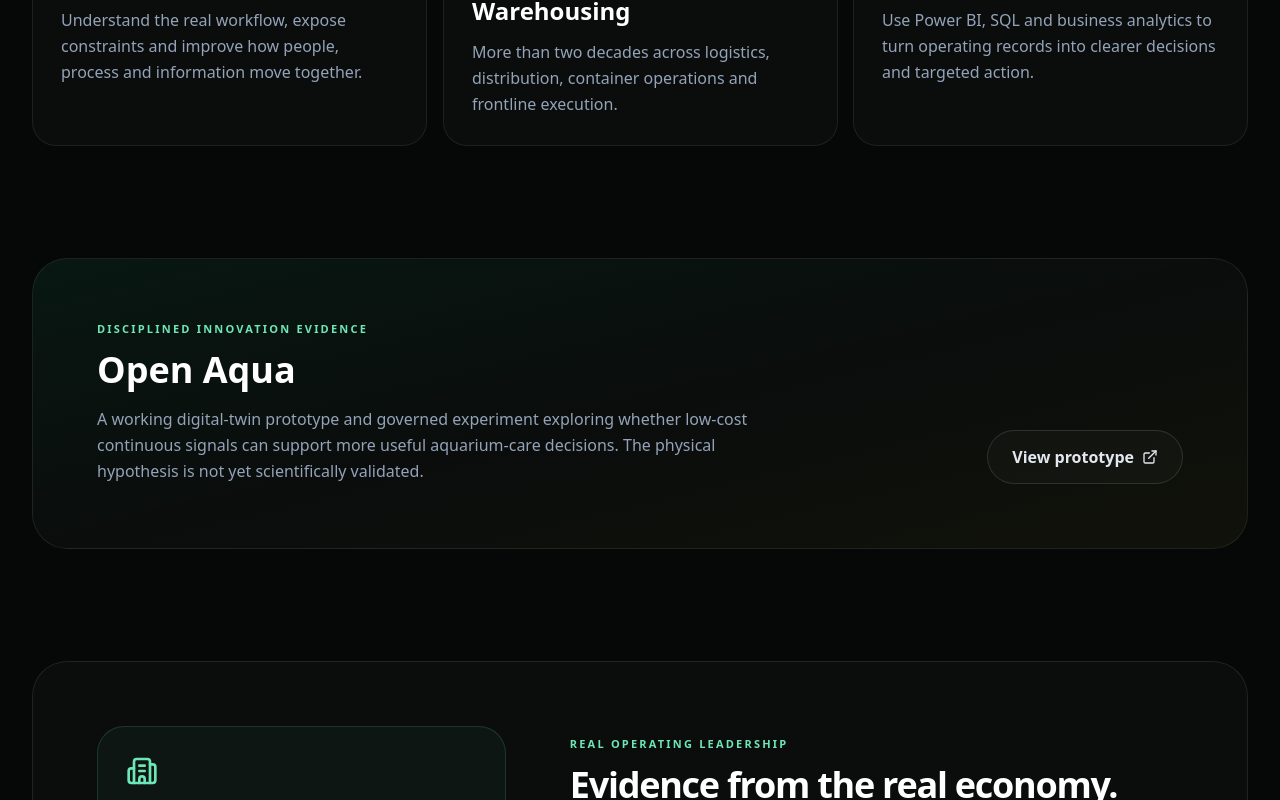
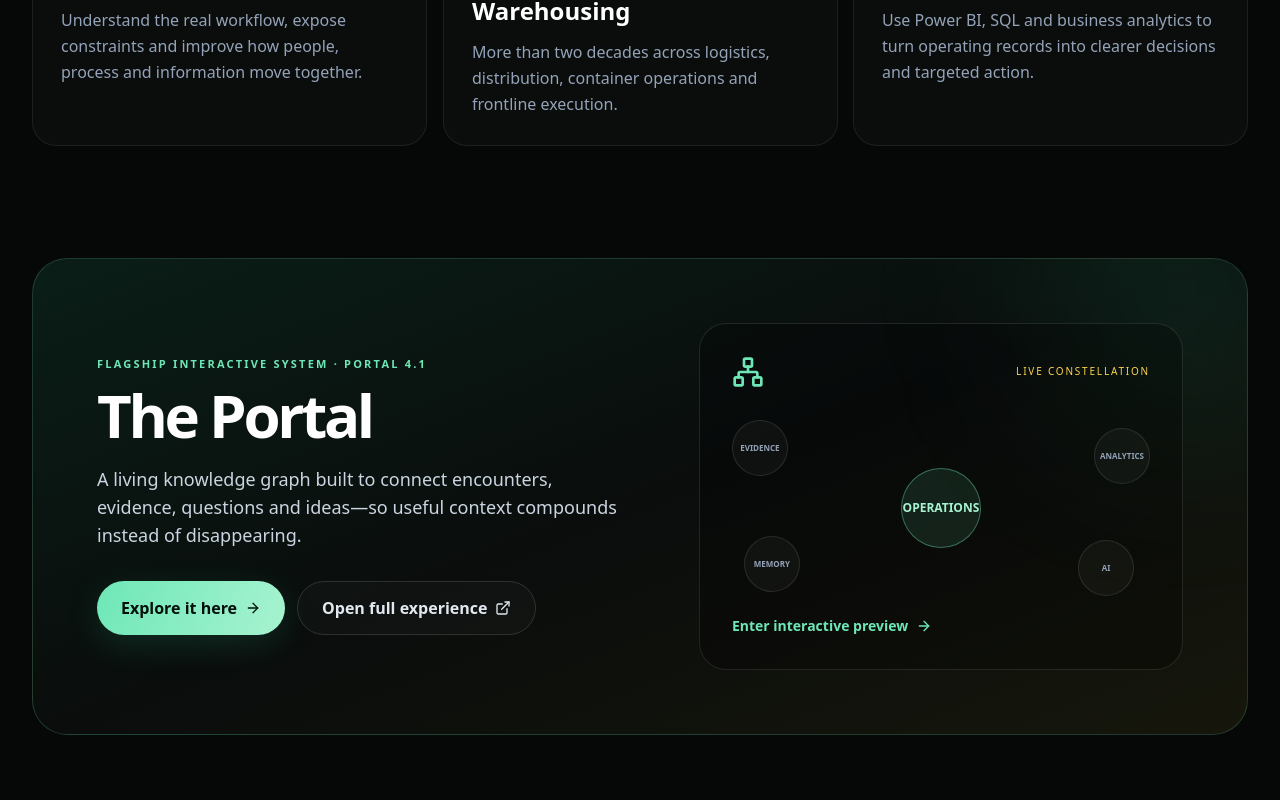
Before and after one commit to AndrewLamSingapore/authority-engine, a React (Vite) app: page / in a window 1280 px wide. Shown: the part 2000-2800 px from the top of the page. Built offline with nearby package versions, Linux system fonts and the light colour scheme.

Commit message:
feat: feature The Portal on career homepage

```diff
--- a/src/pages/Home.jsx
+++ b/src/pages/Home.jsx
@@ -5,6 +5,7 @@ import {
   Building2,
   ExternalLink,
   GitBranch,
+  Network,
   ShieldCheck,
   Sparkles,
   Warehouse,
@@ -218,6 +219,34 @@ export default function Home() {
       </section>
 
       <section data-reveal className="reveal-section max-w-7xl mx-auto px-4 sm:px-6 lg:px-8 pb-24 sm:pb-28">
+        <div className="relative overflow-hidden rounded-[2.2rem] border border-emerald-300/20 bg-gradient-to-br from-emerald-400/[0.11] via-white/[0.025] to-amber-300/[0.07] p-8 sm:p-12 lg:p-16">
+          <div className="absolute -right-20 -top-28 h-72 w-72 rounded-full bg-emerald-400/10 blur-[90px]" aria-hidden="true" />
+          <div className="relative grid lg:grid-cols-[1fr_.9fr] gap-10 lg:gap-16 items-center">
+            <div>
+              <div className="eyebrow">Flagship interactive system · Portal 4.1</div>
+              <h2 className="mt-4 text-4xl sm:text-6xl font-black tracking-[-0.055em] text-white">The Portal</h2>
+              <p className="mt-5 max-w-2xl text-base sm:text-lg leading-relaxed text-slate-300">A living knowledge graph built to connect encounters, evidence, questions and ideas—so useful context compounds instead of disappearing.</p>
+              <div className="mt-8 flex flex-wrap gap-3">
+                <Link to="/portal" className="premium-button inline-flex items-center gap-2 px-6 py-3.5 rounded-full font-semibold">Explore it here <ArrowRight className="w-4 h-4" /></Link>
+                <a href="https://the-portal-ten.vercel.app/" target="_blank" rel="noreferrer" className="ghost-button inline-flex items-center gap-2 px-6 py-3.5 rounded-full font-semibold">Open full experience <ExternalLink className="w-4 h-4" /></a>
+              </div>
+            </div>
+            <Link to="/portal" className="group rounded-[1.7rem] border border-white/[0.1] bg-black/25 p-6 sm:p-8 transition-colors hover:border-emerald-300/35">
+              <div className="flex items-center justify-between">
+                <Network className="w-8 h-8 text-emerald-300" />
+                <span className="text-[10px] tracking-[.18em] uppercase text-amber-300">Live constellation</span>
+              </div>
+              <div className="relative mt-8 h-44">
+                <div className="absolute left-1/2 top-1/2 h-20 w-20 -translate-x-1/2 -translate-y-1/2 rounded-full border border-emerald-300/40 bg-emerald-300/10 flex items-center justify-center text-xs font-black text-emerald-200">OPERATIONS</div>
+                {[['EVIDENCE','left-0 top-0'],['ANALYTICS','right-0 top-2'],['AI','right-4 bottom-0'],['MEMORY','left-3 bottom-1']].map(([label,pos]) => <div key={label} className={`absolute ${pos} h-14 w-14 rounded-full border border-white/10 bg-white/[0.035] flex items-center justify-center text-[8px] font-bold text-slate-400 group-hover:border-emerald-300/25`}>{label}</div>)}
+              </div>
+              <div className="mt-5 text-sm font-semibold text-emerald-300 inline-flex items-center gap-2">Enter interactive preview <ArrowRight className="w-4 h-4" /></div>
+            </Link>
+          </div>
+        </div>
+      </section>
+
+      <section data-reveal className="reveal-section max-w-7xl mx-auto px-4 sm:px-6 lg:px-8 pb-24 sm:pb-28">
         <div className="rounded-[2.2rem] border border-white/[0.08] bg-gradient-to-br from-emerald-400/[0.08] via-white/[0.025] to-amber-300/[0.05] p-8 sm:p-12 lg:p-16 grid lg:grid-cols-[1fr_auto] gap-10 items-end">
           <div>
             <div className="eyebrow">Disciplined innovation evidence</div>
```
